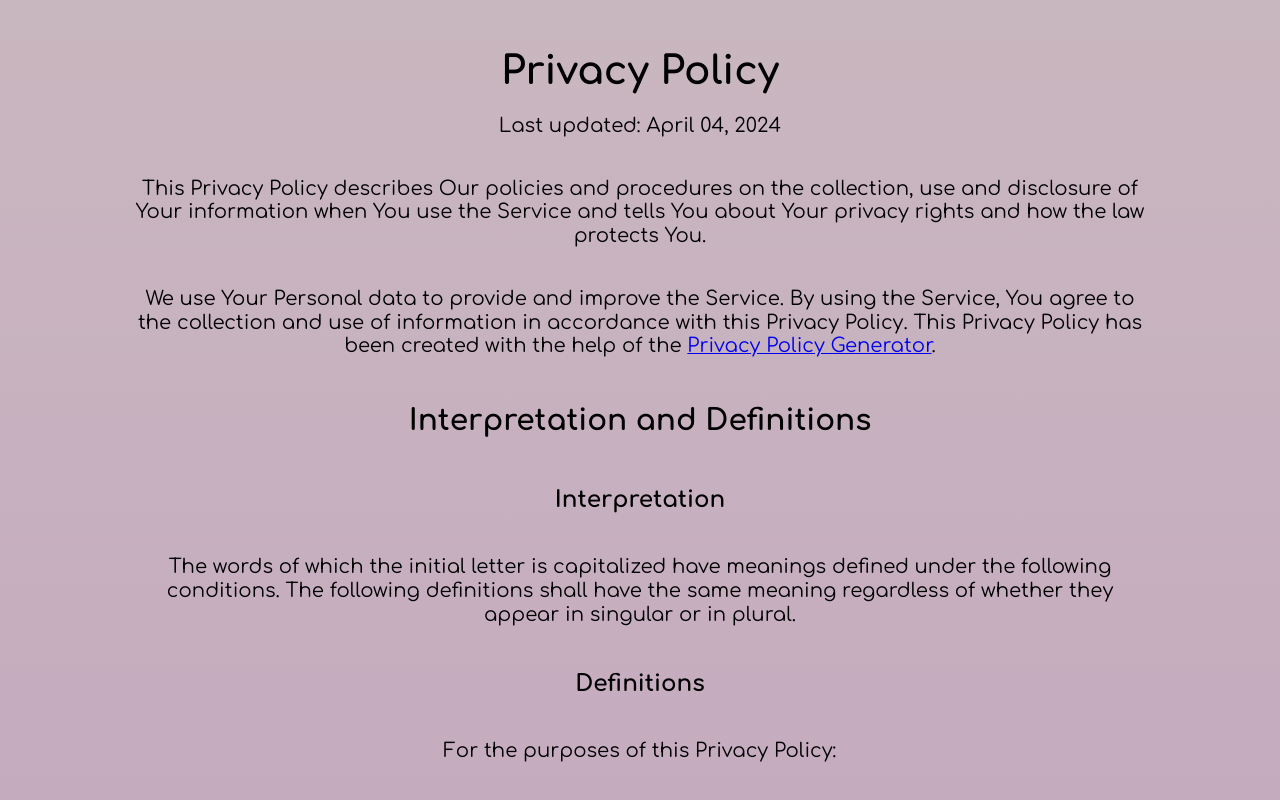
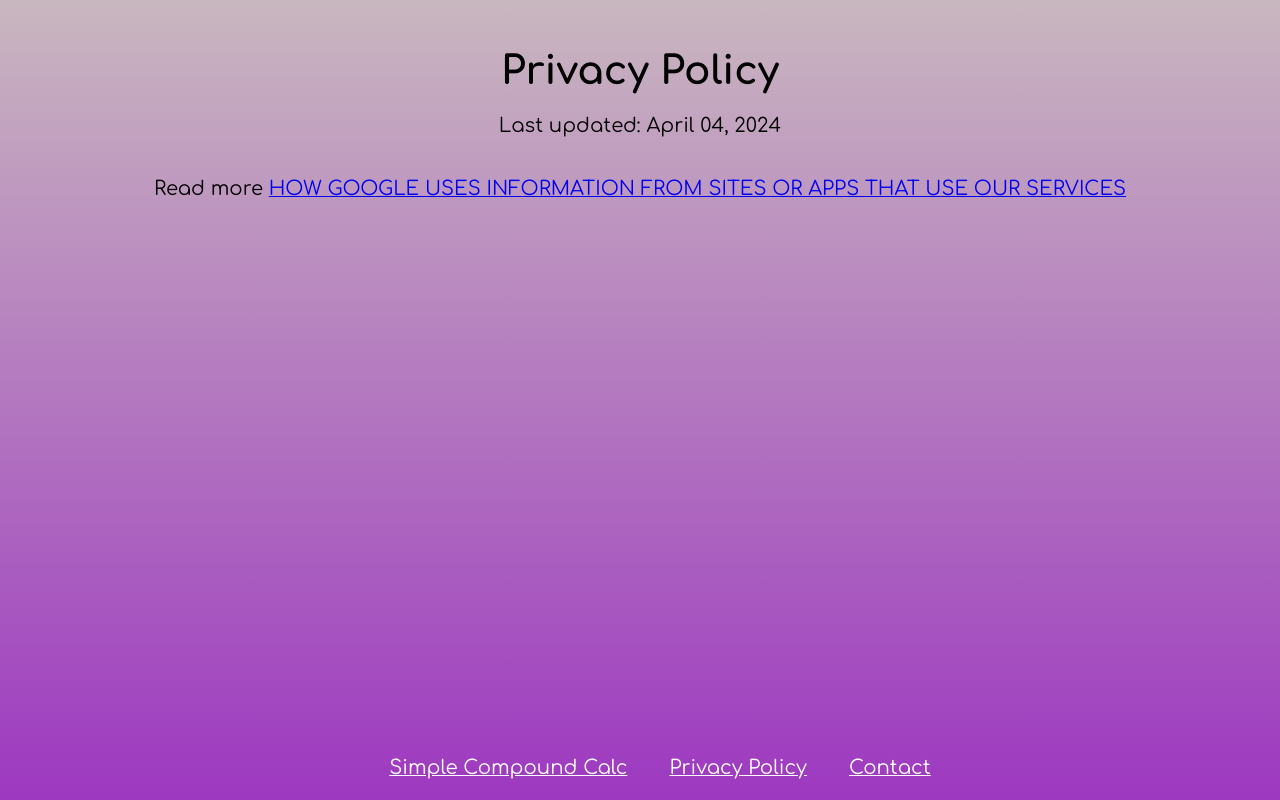
Before and after one commit to razielll/compound_calc, a React (Create React App) app: page /policy in a window 1280 px wide. Shown: the top 800 px of the page. Built offline with nearby package versions, Linux system fonts and the light colour scheme.

Commit message:
add google link instead of privacy text

```diff
--- a/src/Pages/Policy/index.js
+++ b/src/Pages/Policy/index.js
@@ -6,7 +6,9 @@ function Policy() {
         <div className="App">
             <h1>Privacy Policy</h1>
             <p>Last updated: April 04, 2024</p>
-            <p>This Privacy Policy describes Our policies and procedures on the collection, use and disclosure of Your information when You use the Service and tells You about Your privacy rights and how the law protects You.</p>
+            <p>Read more <a href="https://policies.google.com/technologies/partner-sites" alt="google privacy policy">HOW GOOGLE USES INFORMATION FROM SITES OR APPS THAT USE OUR SERVICES
+            </a></p>
+            {/* <p>This Privacy Policy describes Our policies and procedures on the collection, use and disclosure of Your information when You use the Service and tells You about Your privacy rights and how the law protects You.</p>
             <p>We use Your Personal data to provide and improve the Service. By using the Service, You agree to the collection and use of information in accordance with this Privacy Policy. This Privacy Policy has been created with the help of the <a href="https://www.termsfeed.com/privacy-policy-generator/" target="_blank" rel="noreferrer">Privacy Policy Generator</a>.</p>
             <h2>Interpretation and Definitions</h2>
             <h3>Interpretation</h3>
@@ -176,7 +178,7 @@ function Policy() {
                 <li>
                     <p>By visiting this page on our website: <a href="https://simplecompoundcalc.com/contact" target="_blank" rel="noreferrer">https://simplecompoundcalc.com/contact</a></p>
                 </li>
-            </ul>
+            </ul> */}
 
             <NavLinks />
         </div >
```
Also changed, not shown: public/index.html (+5 -2 lines).
